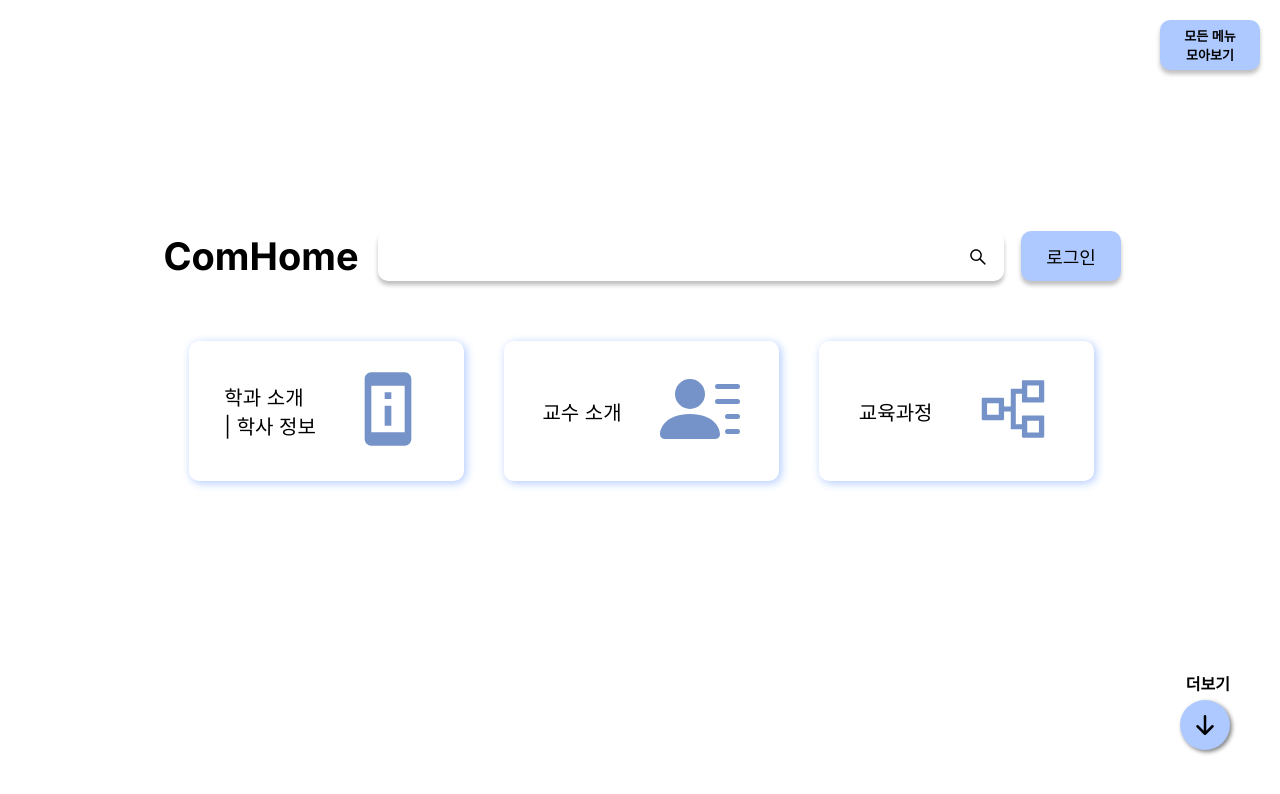
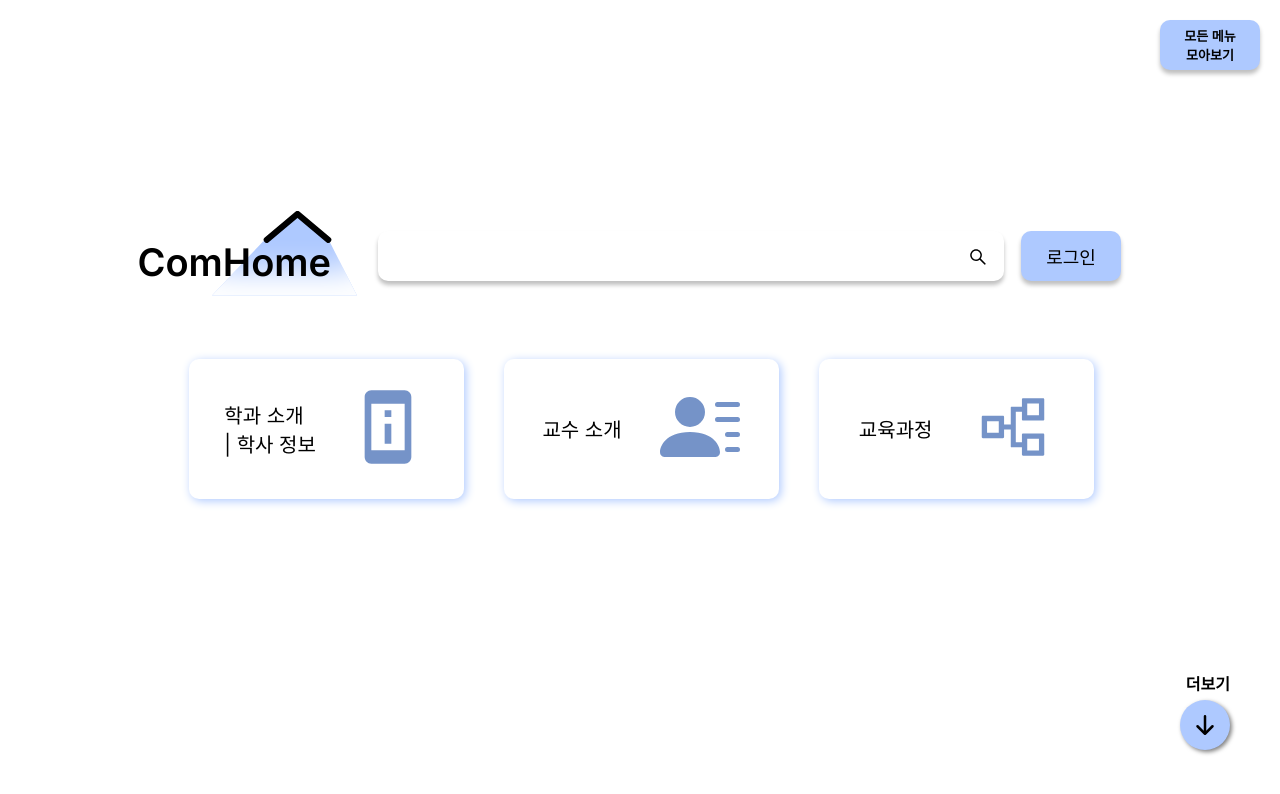
Before and after one commit to ComHomeDev/ComHomeClient, a React (Create React App) app: page /2 in a window 1280 px wide. Shown: the top 794 px of the page. Built offline with nearby package versions, Linux system fonts and the light colour scheme; the HTML template or start-up script is replaced by a standard one.

Commit message:
[add] title polygon

```diff
--- a/src/components/Header/Header.css
+++ b/src/components/Header/Header.css
@@ -135,6 +135,7 @@
   height: 50px;
   color: black;
   left: auto;
+  cursor: pointer;
 }
 .mobileMenuIcon.ham {
   width: 40px;
--- /dev/null
+++ b/src/components/Header/Title.js
@@ -0,0 +1,85 @@
+import React from "react";
+import styled from "styled-components";
+
+function Title({ title, fontSize }) {
+  return (
+    <StyledTitle fontSize={fontSize}>
+      <div className="page-title">{title}</div>
+      <div className="roof">
+        <div className="roof-line" />
+        <div className="roof-line" />
+      </div>
+      <div className="roof-shadow" />
+    </StyledTitle>
+  );
+}
+Title.defaultProps = {
+  fontSize: "38px",
+};
+export default Title;
+
+const StyledTitle = styled.div`
+  position: relative;
+  width: 200px;
+  height: 85px;
+
+  .page-title {
+    width: max-content;
+    position: absolute;
+    top: 25px;
+    font-size: ${(props) => (props.fontSize ? props.fontSize : "38px")};
+    text-align: center;
+    font-weight: 600;
+    z-index: 10;
+    right: 30px;
+  }
+  .roof {
+    position: absolute;
+    right: 1px;
+    top: 10px;
+    z-index: 10;
+  }
+
+  .roof-line {
+    position: absolute;
+    top: 0;
+    width: 40px;
+    height: 0px;
+    background-color: black;
+    border: 3px solid #000000;
+    border-radius: 6px;
+  }
+
+  .roof-line:nth-child(1) {
+    right: 55px;
+    transform: rotate(140deg);
+  }
+
+  .roof-line:nth-child(2) {
+    right: 24px;
+    transform: rotate(40deg);
+  }
+
+  .roof-shadow {
+    position: absolute;
+    top: 3px;
+    right: 4px;
+    background: #aec9ff;
+    box-shadow: inset 0px -25px 30px white;
+    clip-path: polygon(0 100%, 35% 32%, 59% 0, 80% 28%, 100% 100%);
+    width: 145px;
+    height: 79px;
+  }
+
+  @media (max-width: 630px) {
+    width: 120px;
+    .page-title {
+      font-size: 24px;
+      right: 0;
+    }
+    .roof,
+    .roof-shadow {
+      display: none;
+    }
+  }
+`;
--- a/src/components/Post/CreatePost.js
+++ b/src/components/Post/CreatePost.js
@@ -15,8 +15,10 @@ function CreatePost({ setMode }) {
     setDesc(e.target.value);
   };
 
-  const onSubmit = () => {
+  const onSubmit = (e) => {
+    e.preventDefault();
     console.log(title, desc);
+    setMode("read");
   };
   return (
     <div className="create-post-container">
--- a/src/components/Post/Post.css
+++ b/src/components/Post/Post.css
@@ -111,23 +111,32 @@
   flex-direction: row;
   flex-wrap: wrap;
   align-items: center;
-  justify-content: space-between;
+  justify-content: flex-start;
   margin-left: 0;
 }
 
+.read-post-container .post-list-cards .post-list-number {
+  font-size: 14px;
+  margin-right: 30px;
+  margin-left: 10px;
+}
+
 .read-post-container .post-list-cards .post-list-title {
-  width: calc(88vw - 15px - 100px);
+  width: calc(88vw - 15px - 150px);
 }
 
 .read-post-container .post-list-cards .post-list-date {
   font-size: 12px;
   color: #b4b6b8;
+  margin-left: auto;
 }
 
 .read-post-container .new-post {
   margin-left: auto;
   border: none;
   background-color: transparent;
+  margin-top: 5px;
+  cursor: pointer;
 }
 
 @media (max-width: 500px) {
--- a/src/components/Post/ReadPost.js
+++ b/src/components/Post/ReadPost.js
@@ -14,7 +14,7 @@ function ReadPost({ setMode }) {
         글 작성하기
       </button>
       <div className="post-list">
-        {postList.map((data) => {
+        {postList.map((data, index) => {
           return (
             <Card
               key={data.title}
@@ -22,6 +22,7 @@ function ReadPost({ setMode }) {
               hoverColor={"#DFE7F6"}
               shadowColor={"#DFDFDF"}
             >
+              <div className="post-list-number">{index}</div>
               <div className="post-list-title">{data.title}</div>
               <div className="post-list-date">{data.date}</div>
             </Card>
--- a/src/components/ScrollPages/SlideMain.js
+++ b/src/components/ScrollPages/SlideMain.js
@@ -3,6 +3,7 @@ import { useNavigate } from "react-router-dom";
 import Card from "../../components/Card";
 import { AiOutlineSearch } from "react-icons/ai";
 import { simpleBodyContent } from "../../components/variables";
+import Title from "../Header/Title";
 import "./SlideMain.css";
 
 function SlideMain() {
@@ -19,7 +20,9 @@ function SlideMain() {
         모아보기
       </button>
       <div className="main-head">
-        <div className="main-title">ComHome</div>
+        <div className="main-title">
+          <Title title={"ComHome"} />
+        </div>
         <form
           className="main-search-form"
           onSubmit={() => window.alert("submit")}
```
